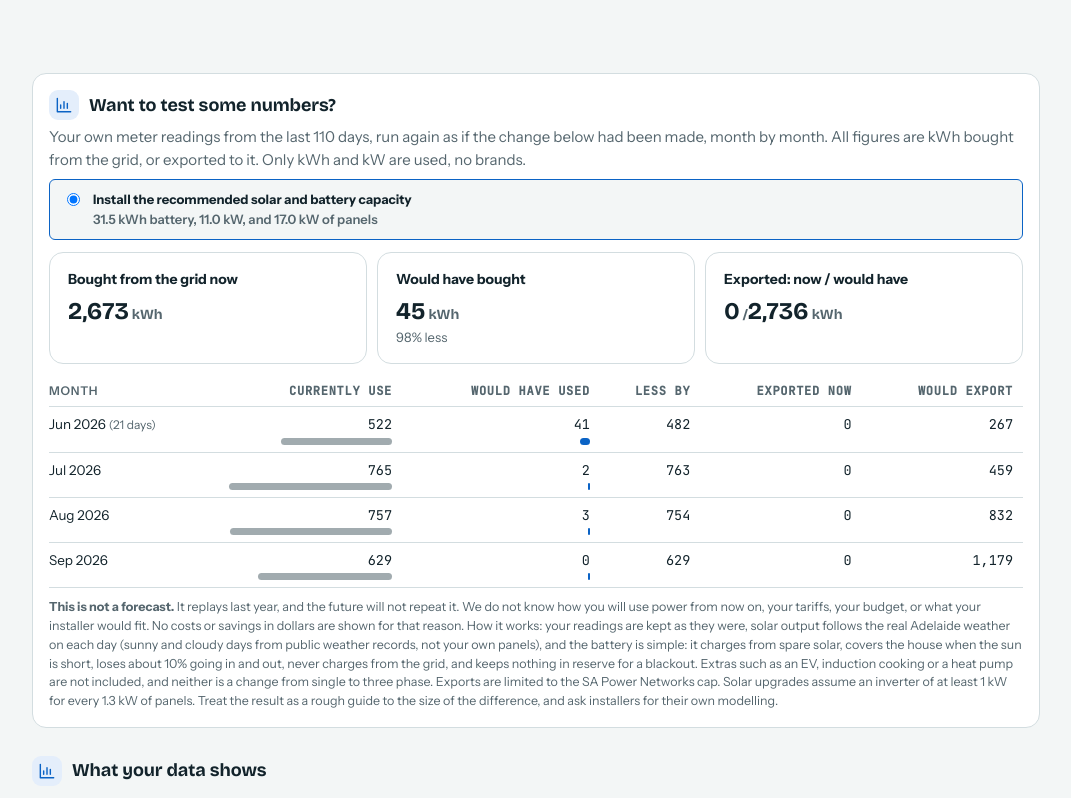
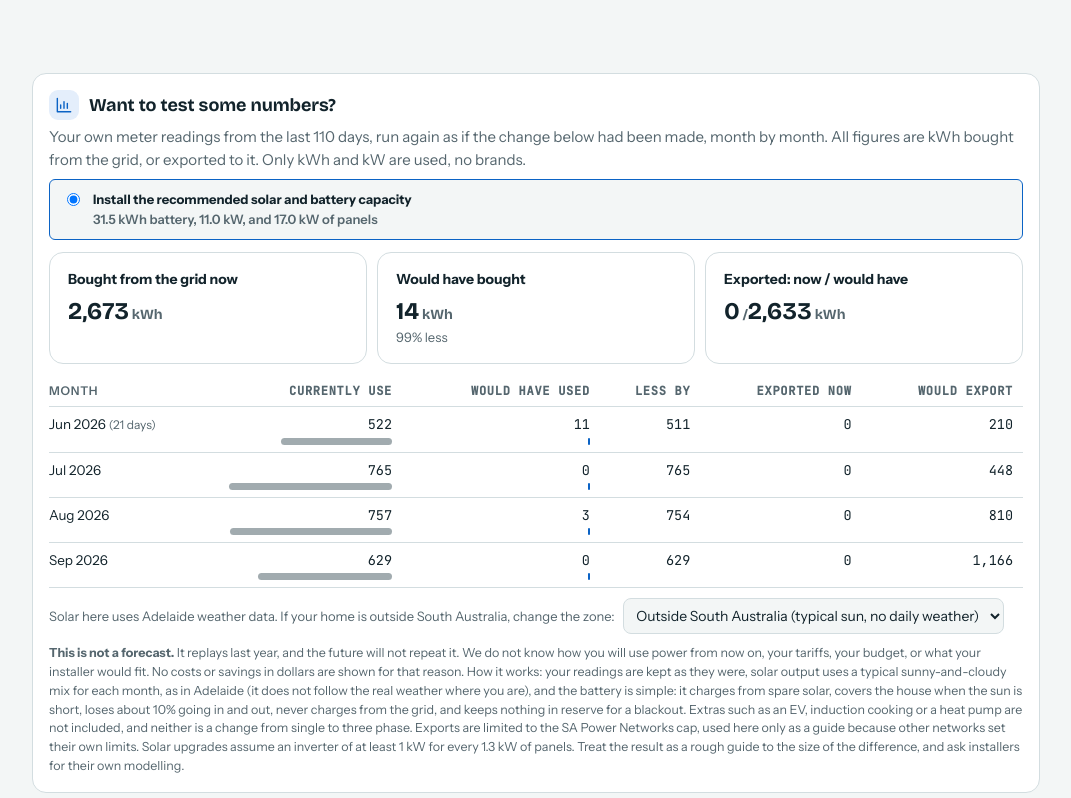
Before and after one commit to tccack/nem12analyser, a plain HTML site: page public/index.html in a window 1280 px wide. Shown: the part 1909-2707 px from the top of the page, without its empty margins (104-1175 px from the left). Drawn offline with nearby package versions, Linux system fonts and the light colour scheme.

Commit message:
Test section: weather zone dropdown (South Australia / outside SA)
Adelaide daily weather is applied only when the zone is South Australia.
Outside SA the solar uses typical monthly output with no daily weather, and
the note says so. Zone starts from the NMI prefix (2 = SA) and can be changed.

Co-Authored-By: Claude Sonnet 5.5 <noreply@anthropic.com>
Claude-Session: https://claude.ai/code/session_016YnSkxZoJSgWhkd1TNvcgq

```diff
--- a/public/index.html
+++ b/public/index.html
@@ -386,11 +386,14 @@ const tl=(s,iv)=>{const m=s*iv;return String(Math.floor(m/60)).padStart(2,'0')+'
 $('built').textContent=D.built;
 
 /* ---------- NEM12 ---------- */
+let FILENMI='',TESTWX=null;
 function parseNEM12(text){
+  FILENMI='';TESTWX=null;
   const ch={};let cur=null,iv=null,bad=0,skipped=new Set();
   for(const ln of text.split(/\r?\n/)){
     if(!ln)continue;const f=ln.split(',');const t=f[0];
     if(t==='200'){
+      if(!FILENMI)FILENMI=(f[1]||'').trim().toUpperCase();
       const suffix=(f[4]||f[3]||'').trim().toUpperCase();const uom=(f[7]||'').trim().toUpperCase();const ivl=parseInt(f[8],10);
       const scale=uom==='KWH'?1:uom==='WH'?0.001:uom==='MWH'?1000:0;
       if(!scale||!ivl||1440%ivl){cur=null;skipped.add(suffix||'?');continue}
@@ -482,16 +485,16 @@ function solarAddBack(S,kw,invKw,useWx){
 
 /* ---------- test some numbers: last year again with solar and battery changes ---------- */
 let TESTSEL=null;
-function testYear(S,SZ,o,opt){
+function testYear(S,SZ,o,opt,useWx){
   const n=S.n,nd=S.days.length,dt=S.iv/60;let start=Math.max(0,nd-365);
   {const cnt=new Map();for(let di=start;di<nd;di++){const k=S.days[di].slice(0,6);cnt.set(k,(cnt.get(k)||0)+1)}
    const fk=S.days[start].slice(0,6);if(start>0&&cnt.get(fk)<10){while(start<nd&&S.days[start].slice(0,6)===fk)start++}}
   const ph=SZ.phase==='three'?SAPN.three:SAPN.single,expCap=ph.exp*dt;
   const P=SZ.kNeed*dt,cap=SZ.kwh,eta=0.95;
-  const sol0=o.solarKw>0?solarAddBack(S,o.solarKw,o.solarInv,true):null;
+  const sol0=o.solarKw>0?solarAddBack(S,o.solarKw,o.solarInv,useWx):null;
   const g0=sol0?sol0.gen:null;
   let g1=g0;
-  if(opt!=='keep'){const kw=SZ.solar;g1=solarAddBack(S,kw,Math.max(SZ.kNeed,kw/1.3),true).gen}
+  if(opt!=='keep'){const kw=SZ.solar;g1=solarAddBack(S,kw,Math.max(SZ.kNeed,kw/1.3),useWx).gen}
   const load=SZ.tot,E=S.tot,B=S.gen,mon=new Map();
   let soc=0;
   for(let di=start;di<nd;di++){
@@ -519,7 +522,8 @@ function renderTest(o){
     if(SZ.solar>o.solarKw+0.25)opts.push({k:'upgrade',t:'Upgrade my solar and add the recommended battery capacity',d:fmt(SZ.kwh,1)+' kWh battery, '+fmt(SZ.kNeed,1)+' kW, and '+fmt(SZ.solar,1)+' kW of panels in total'})}
   else opts.push({k:'new',t:'Install the recommended solar and battery capacity',d:fmt(SZ.kwh,1)+' kWh battery, '+fmt(SZ.kNeed,1)+' kW, and '+fmt(SZ.solar,1)+' kW of panels'});
   if(!opts.some(x=>x.k===TESTSEL))TESTSEL=opts[0].k;
-  const sel=TESTSEL,ms=testYear(S,SZ,o,sel);
+  if(TESTWX===null)TESTWX=(FILENMI&&FILENMI[0]!=='2')?'other':'sa';   // SA NMIs start with 2; anything else starts as 'outside SA' (the user can change it)
+  const sa=TESTWX==='sa',sel=TESTSEL,ms=testYear(S,SZ,o,sel,sa);
   const T=ms.reduce((a,m)=>({cI:a.cI+m.cI,wI:a.wI+m.wI,cE:a.cE+m.cE,wE:a.wE+m.wE,days:a.days+m.days}),{cI:0,wI:0,cE:0,wE:0,days:0});
   const mx=Math.max(1,...ms.map(m=>Math.max(m.cI,m.wI)));
   const pc=T.cI>0?Math.round(100*(T.cI-T.wI)/T.cI):0;
@@ -534,7 +538,9 @@ function renderTest(o){
      <div class="stat"><span class="k">Exported: now / would have</span><span class="v" style="font-size:24px">${fmt(T.cE,0)}<small>/</small>${fmt(T.wE,0)}<small>kWh</small></span></div>
    </div>
    <div class="scroll"><table><tr><th>Month</th><th class="n">Currently use</th><th class="n">Would have used</th><th class="n">Less by</th><th class="n">Exported now</th><th class="n">Would export</th></tr>${rows}</table></div>
-   <p class="muted" style="font-size:12.5px;margin:10px 0 0"><b>This is not a forecast.</b> It replays last year, and the future will not repeat it. We do not know how you will use power from now on, your tariffs, your budget, or what your installer would fit. No costs or savings in dollars are shown for that reason. How it works: your readings are kept as they were, solar output follows the real Adelaide weather on each day (sunny and cloudy days from public weather records, not your own panels), and the battery is simple: it charges from spare solar, covers the house when the sun is short, loses about 10% going in and out, never charges from the grid, and keeps nothing in reserve for a blackout. Extras such as an EV, induction cooking or a heat pump are not included, and neither is a change from single to three phase. Exports are limited to the SA Power Networks cap. Solar upgrades assume an inverter of at least 1 kW for every 1.3 kW of panels. Treat the result as a rough guide to the size of the difference, and ask installers for their own modelling.</p></div>`;
+   <p class="muted" style="font-size:13px;margin:10px 0 0">Solar here uses Adelaide weather data. If your home is outside South Australia, change the zone: <select id="wxZone" style="width:auto;margin-left:6px"><option value="sa"${sa?' selected':''}>South Australia (Adelaide weather)</option><option value="other"${sa?'':' selected'}>Outside South Australia (typical sun, no daily weather)</option></select></p>
+   <p class="muted" style="font-size:12.5px;margin:10px 0 0"><b>This is not a forecast.</b> It replays last year, and the future will not repeat it. We do not know how you will use power from now on, your tariffs, your budget, or what your installer would fit. No costs or savings in dollars are shown for that reason. How it works: your readings are kept as they were, solar output ${sa?'follows the real Adelaide weather on each day (sunny and cloudy days from public weather records, not your own panels)':'uses a typical sunny-and-cloudy mix for each month, as in Adelaide (it does not follow the real weather where you are)'}, and the battery is simple: it charges from spare solar, covers the house when the sun is short, loses about 10% going in and out, never charges from the grid, and keeps nothing in reserve for a blackout. Extras such as an EV, induction cooking or a heat pump are not included, and neither is a change from single to three phase. Exports are limited to the SA Power Networks cap${sa?'':', used here only as a guide because other networks set their own limits'}. Solar upgrades assume an inverter of at least 1 kW for every 1.3 kW of panels. Treat the result as a rough guide to the size of the difference, and ask installers for their own modelling.</p></div>`;
+  const wz=el.querySelector('#wxZone');if(wz)wz.addEventListener('change',()=>{TESTWX=wz.value;renderTest(o)});
   el.querySelectorAll('input[name=tsel]').forEach(r=>r.addEventListener('change',()=>{TESTSEL=r.value;renderTest(o)}))}
 
 /* ---------- tariff inputs (recorded only, not yet used in sizing) ---------- */
```
